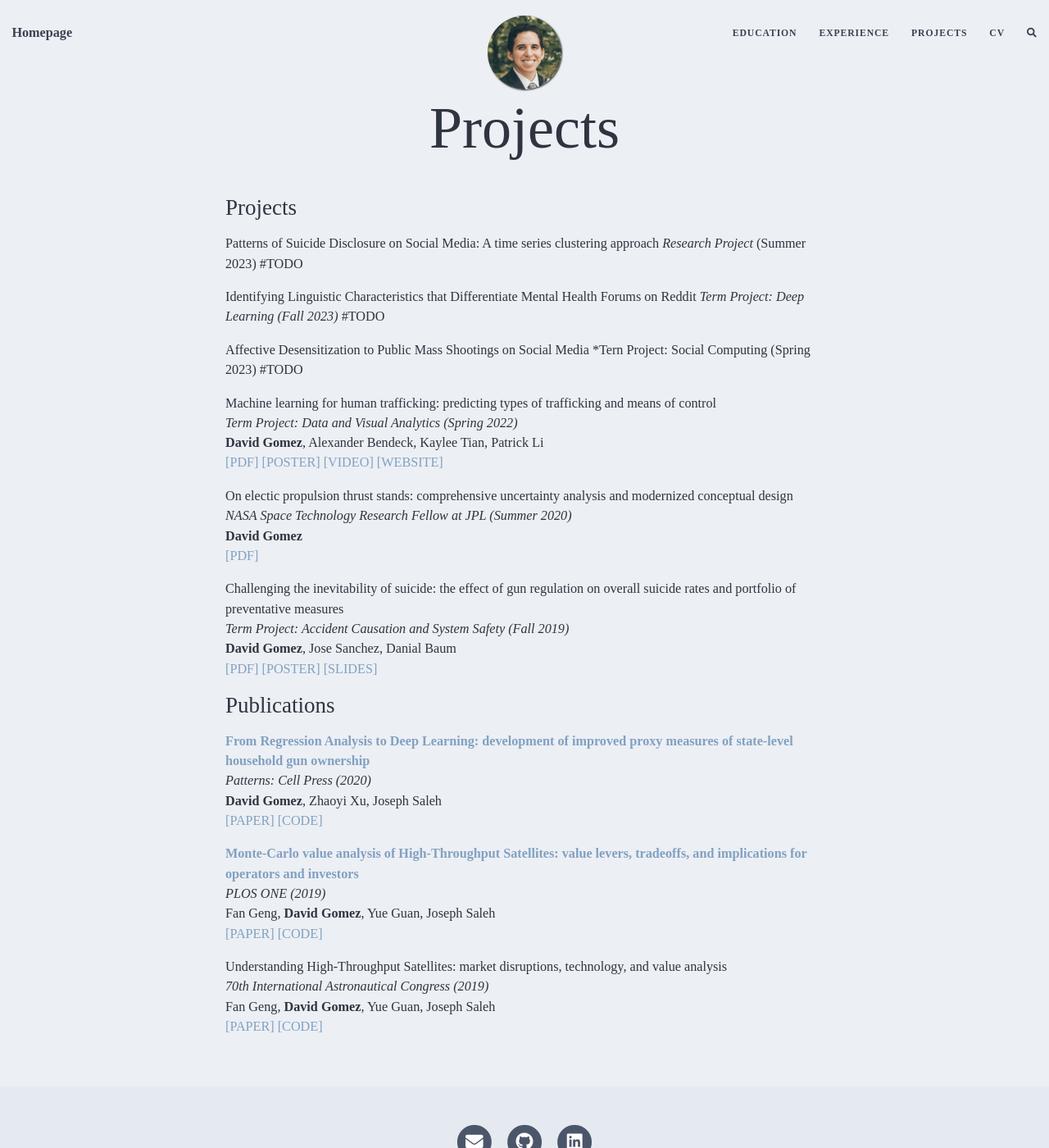
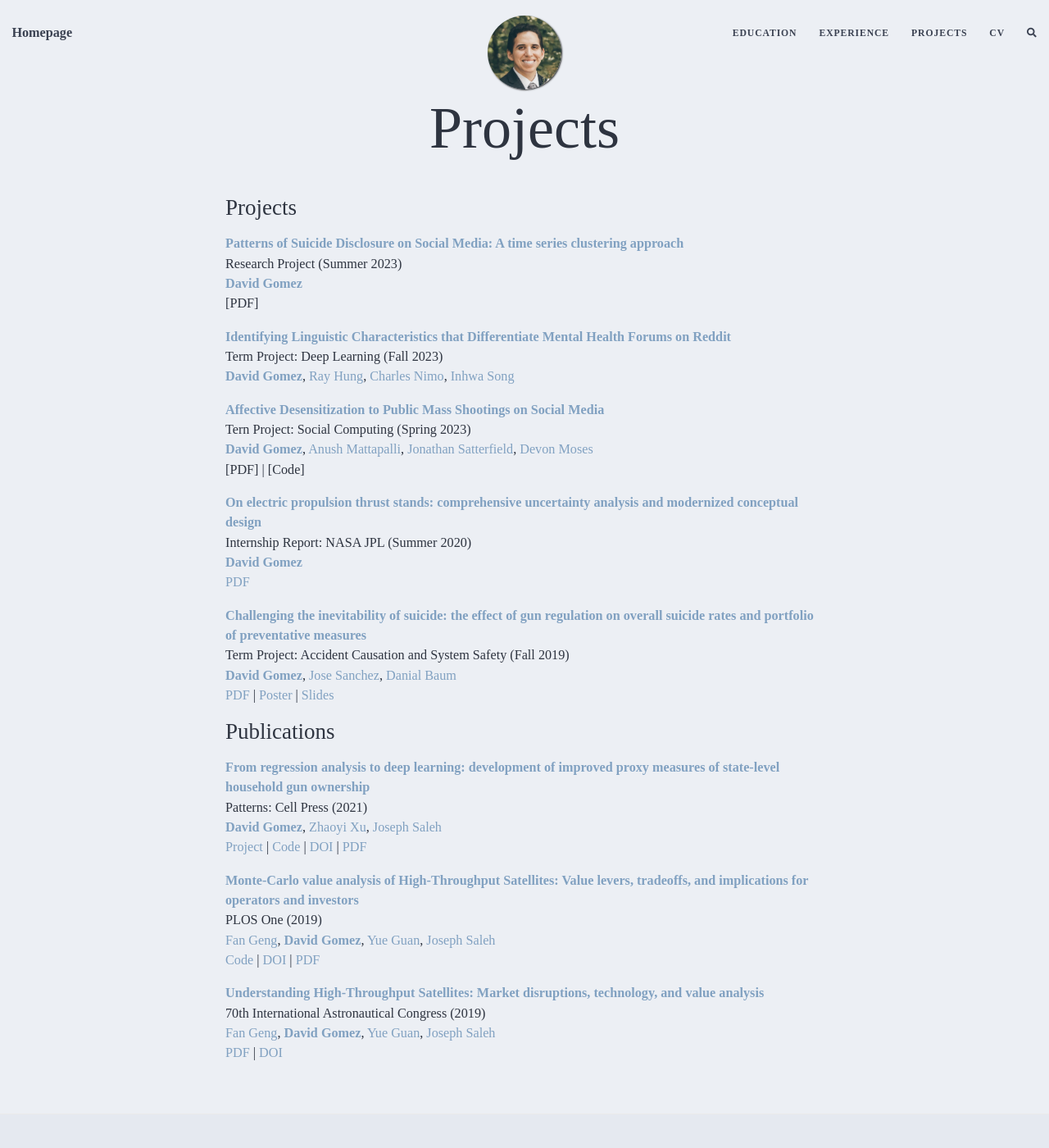
Before and after one commit to dbgomez94/dbgomez94.github.io, a Jekyll site: the page built from pages/projects.md, in a window 1280 px wide and 1400 px high. Shown: the whole window at 82% size. Built offline with Jekyll 4.4.1, drawn with Linux system fonts in a browser that asks for light colours; nearby versions of some CDN libraries; comment, search, counter and statistics services are not loaded.

Commit message:
updating projects

```diff
--- a/pages/projects.md
+++ b/pages/projects.md
@@ -5,54 +5,87 @@ title: Projects
 
 ## Projects
 
-Patterns of Suicide Disclosure on Social Media: A time series clustering approach
-*Research Project* (Summer 2023)
-#TODO
+[**Patterns of Suicide Disclosure on Social Media: A time series clustering approach**]() \
+Research Project (Summer 2023) \
+[**David Gomez**](https://dbgomez94.github.io/)
+\
+[PDF]
 
-Identifying Linguistic Characteristics that Differentiate Mental Health Forums on Reddit
-*Term Project: Deep Learning (Fall 2023)*
-#TODO
 
-Affective Desensitization to Public Mass Shootings on Social Media
-*Tern Project: Social Computing (Spring 2023)
-#TODO
+[**Identifying Linguistic Characteristics that Differentiate Mental Health Forums on Reddit**]() \
+Term Project: Deep Learning (Fall 2023) \
+[**David Gomez**](https://dbgomez94.github.io/),
+[Ray Hung](https://www.linkedin.com/in/ruize-hung/?locale=en_US),
+[Charles Nimo](https://charlesnimo.me/),
+[Inhwa Song](https://greenina.notion.site/Inhwa-Song-0cb769c9a9314e358cf728c0fe3b1e74)
 
-Machine learning for human trafficking: predicting types of trafficking and means of control \
-_Term Project: Data and Visual Analytics (Spring 2022)_ \
-  **David Gomez**, Alexander Bendeck, Kaylee Tian, Patrick Li \
-  [[PDF]](https://drive.google.com/file/d/1ZF1bpdqYRzA3Kcm1SRkUFkqupeNLzdAy/view?usp=sharing)
-  [[POSTER]](https://drive.google.com/file/d/1z7QcypF5xcn1TSfJu9RjZayP8_fafuvX/view?usp=sharing)
-  [[VIDEO]](https://youtu.be/GltcIuAIdTc)
-  [[WEBSITE]](https://alexanderbendeck.shinyapps.io/human-trafficking-app/)
+[**Affective Desensitization to Public Mass Shootings on Social Media**]() \
+Tern Project: Social Computing (Spring 2023) \
+[**David Gomez**](https://dbgomez94.github.io/),
+[Anush Mattapalli](https://www.linkedin.com/in/anush96/),
+[Jonathan Satterfield](https://www.linkedin.com/in/jonathan-satterfield-ba0651195/),
+[Devon Moses](https://www.linkedin.com/in/devanmoses/)
+\
+[PDF] |
+[Code]
 
-On electic propulsion thrust stands: comprehensive uncertainty analysis and modernized conceptual design \
-_NASA Space Technology Research Fellow at JPL (Summer 2020)_ \
-  **David Gomez** \
-  [[PDF]](https://drive.google.com/file/d/13bFrEk7PkWAY2GqFmNS_l3zvok1wE9Wj/view?usp=sharing)
+<!-- [**Machine learning for human trafficking: predicting types of trafficking and means of control**]() \
+Term Project: Data and Visual Analytics (Spring 2022) \
+[**David Gomez**](https://dbgomez94.github.io/),
+[Alexander Bendeck](https://alexanderbendeck.github.io/),
+[Kaylee Tian](https://www.linkedin.com/in/kaylee-nianhan-tian/),
+[Patrick Li ](https://www.linkedin.com/in/patrick-li-0/)
+\
+[PDF](https://drive.google.com/file/d/1ZF1bpdqYRzA3Kcm1SRkUFkqupeNLzdAy/view?usp=sharing) |
+[Poster](https://drive.google.com/file/d/1z7QcypF5xcn1TSfJu9RjZayP8_fafuvX/view?usp=sharing) |
+[Video](https://youtu.be/GltcIuAIdTc) |
+[Website](https://alexanderbendeck.shinyapps.io/human-trafficking-app/) -->
 
-Challenging the inevitability of suicide: the effect of gun regulation on overall suicide rates and portfolio of preventative measures \
-_Term Project: Accident Causation and System Safety (Fall 2019)_ \
-  **David Gomez**, Jose Sanchez, Danial Baum \
-  [[PDF]](https://drive.google.com/file/d/1eBo4348ehcbSQ8zs2ny8W4vIRXymCLcg/view?usp=sharing)
-  [[POSTER]](https://drive.google.com/file/d/1ATBb5rhDqnycLfk0daZcIRXaoVfniZDy/view?usp=sharing)
-  [[SLIDES]](https://drive.google.com/file/d/14bEKiji_KDBISvT7OCuvAQOwNU6QED1U/view?usp=sharing)
+[**On electric propulsion thrust stands: comprehensive uncertainty analysis and modernized conceptual design**](2021-01-01-uncertainty) \
+Internship Report: NASA JPL (Summer 2020) \
+[**David Gomez**](https://dbgomez94.github.io/)
+\
+[PDF](https://drive.google.com/file/d/13bFrEk7PkWAY2GqFmNS_l3zvok1wE9Wj/view?usp=sharing)
+
+[**Challenging the inevitability of suicide: the effect of gun regulation on overall suicide rates and portfolio of preventative measures**]() \
+Term Project: Accident Causation and System Safety (Fall 2019) \
+[**David Gomez**](https://dbgomez94.github.io/),
+[Jose Sanchez](https://www.linkedin.com/in/jose-c-sanchez/),
+[Danial Baum](https://www.linkedin.com/in/daniel-baum-ae/)
+\
+[PDF](https://drive.google.com/file/d/1eBo4348ehcbSQ8zs2ny8W4vIRXymCLcg/view?usp=sharing) |
+[Poster](https://drive.google.com/file/d/1ATBb5rhDqnycLfk0daZcIRXaoVfniZDy/view?usp=sharing) |
+[Slides](https://drive.google.com/file/d/14bEKiji_KDBISvT7OCuvAQOwNU6QED1U/view?usp=sharing)
 
 ## Publications
+[**From regression analysis to deep learning: development of improved proxy measures of state-level household gun ownership**](2022-07-26-go-proxy) \
+Patterns: Cell Press (2021) \
+[**David Gomez**](https://dbgomez94.github.io/),
+[Zhaoyi Xu](https://www.linkedin.com/in/zhaoyi-xu-89789a110/),
+[Joseph Saleh](https://www.linkedin.com/in/joseph-homer-saleh-8b8773119/)
+\
+[Project](pages/projects/2022-07-26-go-proxy.md) |
+[Code](https://github.com/dbgomez94/gun-ownership-proxy) |
+[DOI](https://www.cell.com/patterns/fulltext/S2666-3899(20)30202-6) |
+[PDF](pdfs/go-proxy.pdf)
 
-[**From Regression Analysis to Deep Learning: development of improved proxy measures of state-level household gun ownership**](2022-07-26-go-proxy) \
-_Patterns: Cell Press (2020)_ \
-  **David Gomez**, Zhaoyi Xu, Joseph Saleh \
-  [[PAPER]](https://www.cell.com/action/showPdf?pii=S2666-3899%2820%2930202-6)
-  [[CODE]](https://github.com/dbgomez94/gun-ownership-proxy)
+[**Monte-Carlo value analysis of High-Throughput Satellites: Value levers, tradeoffs, and implications for operators and investors**](2020-05-01-journal) \
+PLOS One (2019) \
+[Fan Geng](https://www.linkedin.com/in/fan-geng-93413958/),
+[**David Gomez**](https://dbgomez94.github.io/),
+[Yue Guan](https://www.linkedin.com/in/scottyguan/),
+[Joseph Saleh](https://www.linkedin.com/in/joseph-homer-saleh-8b8773119/)
+\
+[Code](https://github.com/dbgomez94/high-throughput-satellites) |
+[DOI](https://journals.plos.org/plosone/article?id=10.1371/journal.pone.0222133) |
+[PDF](pdfs/hts.pdf)
 
-[**Monte-Carlo value analysis of High-Throughput Satellites: value levers, tradeoffs, and implications for operators and investors**](2020-05-01-hts-npv) \
-_PLOS ONE (2019)_ \
-  Fan Geng, **David Gomez**, Yue Guan, Joseph Saleh \
-  [[PAPER]](https://journals.plos.org/plosone/article/file?id=10.1371/journal.pone.0222133&type=printable)
-  [[CODE]](https://github.com/dbgomez94/high-throughput-satellites)
-
-Understanding High-Throughput Satellites: market disruptions, technology, and value analysis \
-_70th International Astronautical Congress (2019)_ \
-  Fan Geng, **David Gomez**, Yue Guan, Joseph Saleh \
-  [[PAPER]](http://iafastro.directory/iac/archive/browse/IAC-19/E3/3/49731/)
-  [[CODE]](https://github.com/dbgomez94/high-throughput-satellites)
+[**Understanding High-Throughput Satellites: Market disruptions, technology, and value analysis**](2020-05-01-conference) \
+70th International Astronautical Congress (2019) \
+[Fan Geng](https://www.linkedin.com/in/fan-geng-93413958/),
+[**David Gomez**](https://dbgomez94.github.io/),
+[Yue Guan](https://www.linkedin.com/in/scottyguan/),
+[Joseph Saleh](https://www.linkedin.com/in/joseph-homer-saleh-8b8773119/)
+\
+[PDF](pdfs/hts-conference) |
+[DOI](https://iafastro.directory/iac/archive/browse/IAC-19/E3/3/49731/)
```
Also changed, not shown: pages/projects/2020-05-01-hts-conference.md (added, +3 -0 lines), pages/projects/2021-01-01-uncertainty.md (added, +3 -0 lines), pages/projects/2020-05-01-hts-journal.md (renamed from pages/projects/2020-05-01-hts-npv.md), 2 other files.
